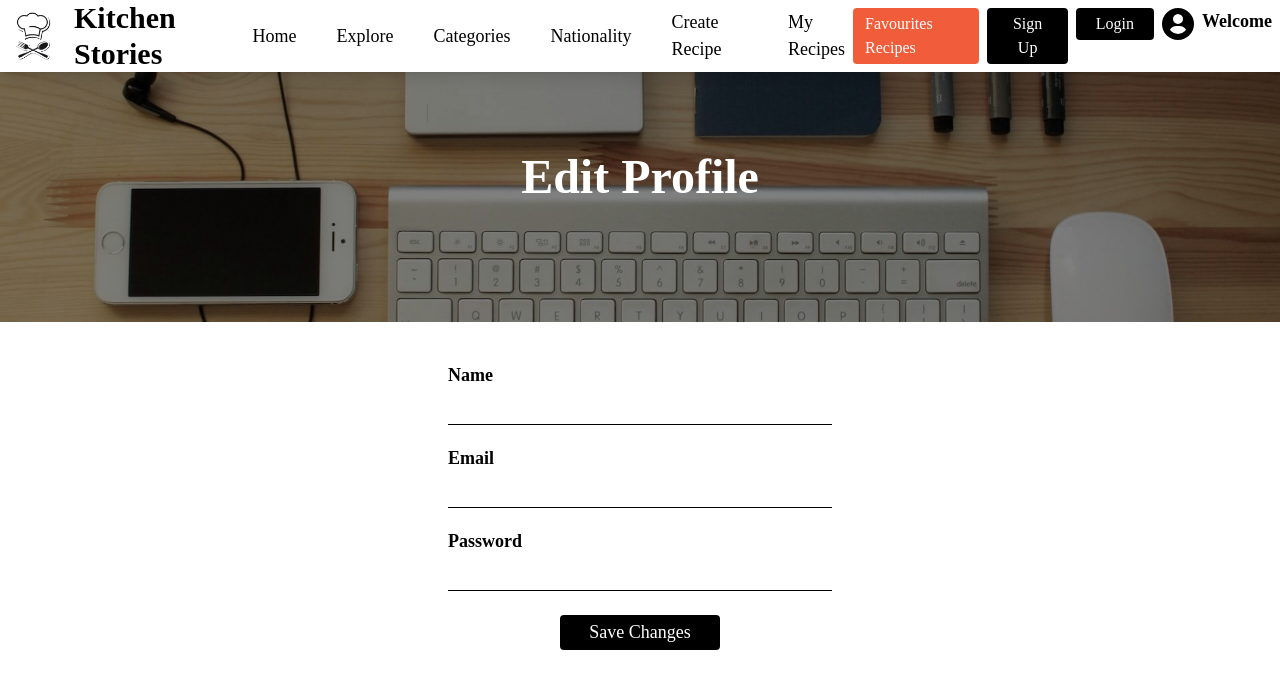
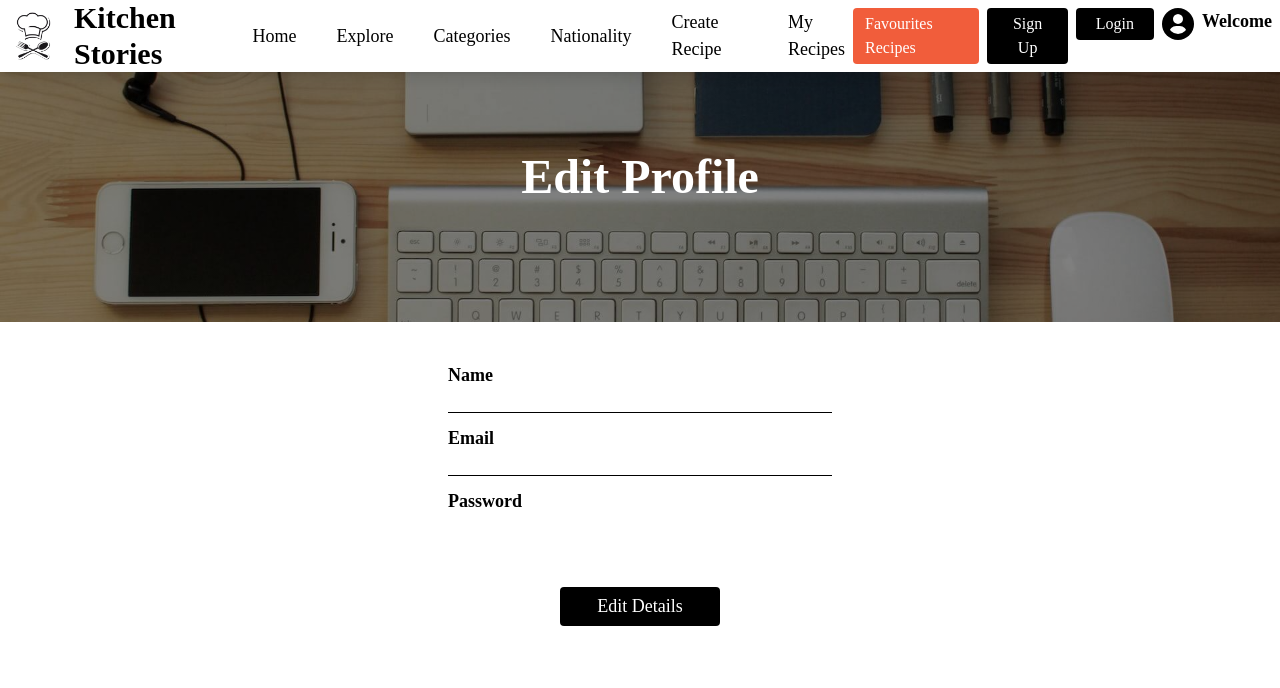
Before and after one commit to KiokoEric/Kitchen_Stories, a React (Vite) app in the folder Client/Kitchen_Stories/: page /EditProfile in a window 1280 px wide. Shown: the top 688 px of the page. Built offline with nearby package versions, Linux system fonts and the light colour scheme; no server answers; a web font is replaced by a local one.

Commit message:
Integration of the Kitchen Stories Server Side with the Client Edit Profile Page.

```diff
--- a/Client/Kitchen_Stories/src/Pages/User/EditProfile/EditProfile.tsx
+++ b/Client/Kitchen_Stories/src/Pages/User/EditProfile/EditProfile.tsx
@@ -1,9 +1,78 @@
-import React from 'react';
+import axios from "axios";
+import { useCookies } from "react-cookie";
+import { useParams } from "react-router-dom";
+import React, { useEffect, useState } from 'react';
+import { faEye } from '@fortawesome/free-solid-svg-icons';
+import Input from '../../../Components/Common/Input/Input';
+import Button from "../../../Components/Common/Button/Button";
+import { faEyeSlash } from '@fortawesome/free-solid-svg-icons';
 import Heading from '../../../Components/Common/Heading/Heading';
-import Input from '../../../Components/Common/Input/Input';
-import Button from '../../../Components/Common/Button/Button';
+import { FontAwesomeIcon } from '@fortawesome/react-fontawesome';
+import { faPenToSquare } from '@fortawesome/free-solid-svg-icons';
 
 const EditProfile:React.FC = () => {
+
+    const { userID } = useParams()
+    const [Cookie, _] = useCookies(["auth_token"])
+
+    // USESTATE HOOK
+
+    const [Name, setName] = useState<string>("")
+    const [Email, setEmail] = useState<string>("")
+    const [Success, setSuccess] = useState<string>("")
+    const [Password, setPassword] = useState<string>("")
+    const [showPassword, setShowPassword] = useState<boolean>(false)
+
+    // DISPLAYING AND HIDING OF PASSWORDS
+
+    const handleTogglePassword = () => {
+        setShowPassword(!showPassword);
+    };
+
+    // CALLING ON THE USER'S DETAILS
+
+    useEffect(() => {
+
+        const FetchUser =() => {
+            try{
+                axios.get(`http://localhost:4000/Users/${userID}`, {
+                headers: { authorization: Cookie.auth_token },
+                })
+                .then((Data) => {
+                    setName(Data.data.Name)
+                    setEmail(Data.data.Email)
+                    setPassword(Data.data.Password)
+                })
+            }
+            catch (Error){
+                console.log(Error)
+            }
+        }
+
+        FetchUser()
+
+    }, [])
+
+    // EDIT USER DETAILS FUNCTION
+
+    const EditUserDetails = (e: any) => {
+        e.preventDefault()
+
+        const data = {
+            Name, Email, Password
+        }
+        try {
+            axios.put(`http://localhost:4000/Users/${userID}`, data , {
+                headers: { authorization: Cookie.auth_token },
+            })
+            .then(() => {
+                setSuccess("Details have been succesffuly edited.")
+            })
+        } catch (error) {
+            console.error(error)
+        }
+    }
+
     return (
         <div>
             <Heading
@@ -12,29 +81,43 @@ return (
                 Heading='Edit Profile'
                 HeadingStyle='font-bold text-5xl'
             />
-        <form encType="multipart/form-data" className='flex flex-col items-center gap-5'>
+            <form encType="multipart/form-data" className='flex flex-col items-center gap-3'>
                 <Input
                     ContainerStyle = 'flex flex-col gap-1'
                     Label = 'Name'
                     LabelStyle = 'font-bold'
-                inputStyle = 'border-black border-b h-8 outline-none truncate px-1 py-2 text-black w-96'
+                    inputStyle = 'border-black border-b h-5 outline-none truncate px-1 py-2 text-black w-80 sm:w-96'
+                    Value={Name}
+                    Change={(e:any) => setName(e.target.value)}
                 />
                 <Input
                     ContainerStyle = 'flex flex-col gap-1'
                     Label = 'Email'
                     LabelStyle = 'font-bold'
-                inputStyle = 'border-black border-b h-8 outline-none truncate px-1 py-2 text-black w-96'
+                    inputStyle = 'border-black border-b h-5 outline-none truncate px-1 py-2 text-black w-80 sm:w-96'
+                    Value={Email}
+                    Change={(e:any) => setEmail(e.target.value)}
                 />
                 <Input
-                ContainerStyle = 'flex flex-col gap-1'
+                    ContainerStyle = 'flex flex-col w-80 sm:w-96'
                     Label = 'Password'
+                    type={showPassword ? 'text' : 'password'}
                     LabelStyle = 'font-bold'
-                inputStyle = 'border-black border-b h-8 outline-none truncate px-1 py-2 text-black w-96'
+                    inputStyle = 'h-5 outline-none truncate px-1 py-2 text-black w-80 sm:w-96'
+                    TextStyle="border-black border-b flex flex-row"
+                    Value={Password}
+                    Change={(e:any) => setPassword(e.target.value)}
+                    Children={showPassword ? <FontAwesomeIcon icon={faEye} className="underline" onClick={handleTogglePassword} /> : <FontAwesomeIcon icon={faEyeSlash} className="underline" onClick={handleTogglePassword} />}
                 />
+                <div className='mt-10'>
+                    <h4 className='font-bold text-center text-green-700'>{Success}</h4>
                     <Button
-                ButtonText='Save Changes'
-                ButtonStyle='bg-black cursor-pointer mt-1 text-center text-white px-3 py-1 rounded w-40'
+                        onClick={EditUserDetails}
+                        ButtonStyle="bg-black cursor-pointer flex items-center justify-center gap-4 text-center text-white px-2 py-1.5 rounded w-40"
+                        ButtonText="Edit Details"
+                        Children={<FontAwesomeIcon icon={faPenToSquare} />}
                     />
+                </div>
             </form>
         </div>
     )
--- a/Client/Kitchen_Stories/src/Pages/User/Login/Login.tsx
+++ b/Client/Kitchen_Stories/src/Pages/User/Login/Login.tsx
@@ -54,7 +54,7 @@ const Login: React.FC  = () => {
             Email : "kiokoerick040@gmail.com" , Password : "Victory2024"
         }
         try {
-                const response = await axios.post("http://localhost:4000/Users/Login", data)
+                const response = await axios.post(`http://localhost:4000/Users/Login`, data)
                 setCookie("auth_token", response.data.Token)
                 window.localStorage.setItem("UserID", response.data.UserID)
                 enqueueSnackbar("Logged in successfully!" , {variant: "success"})
```
Lines whose indentation alone changed are shown as unchanged.
